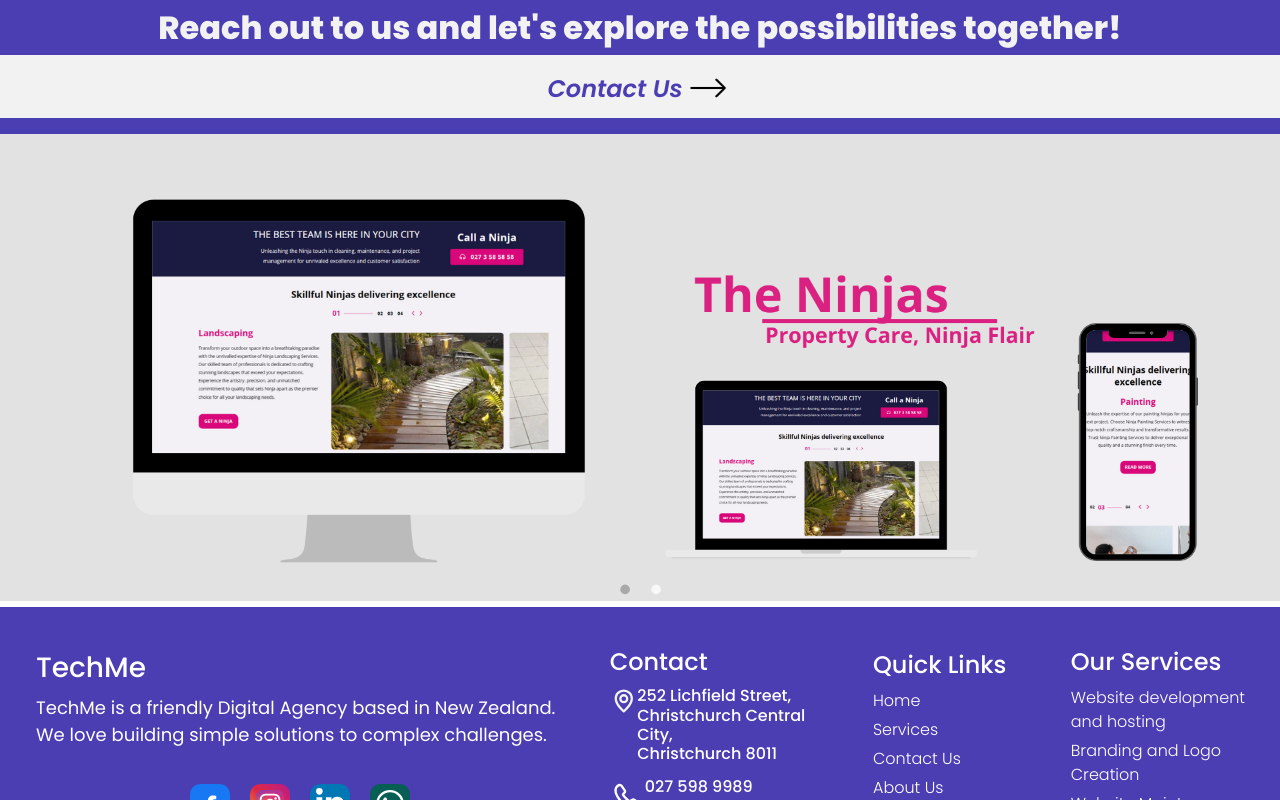
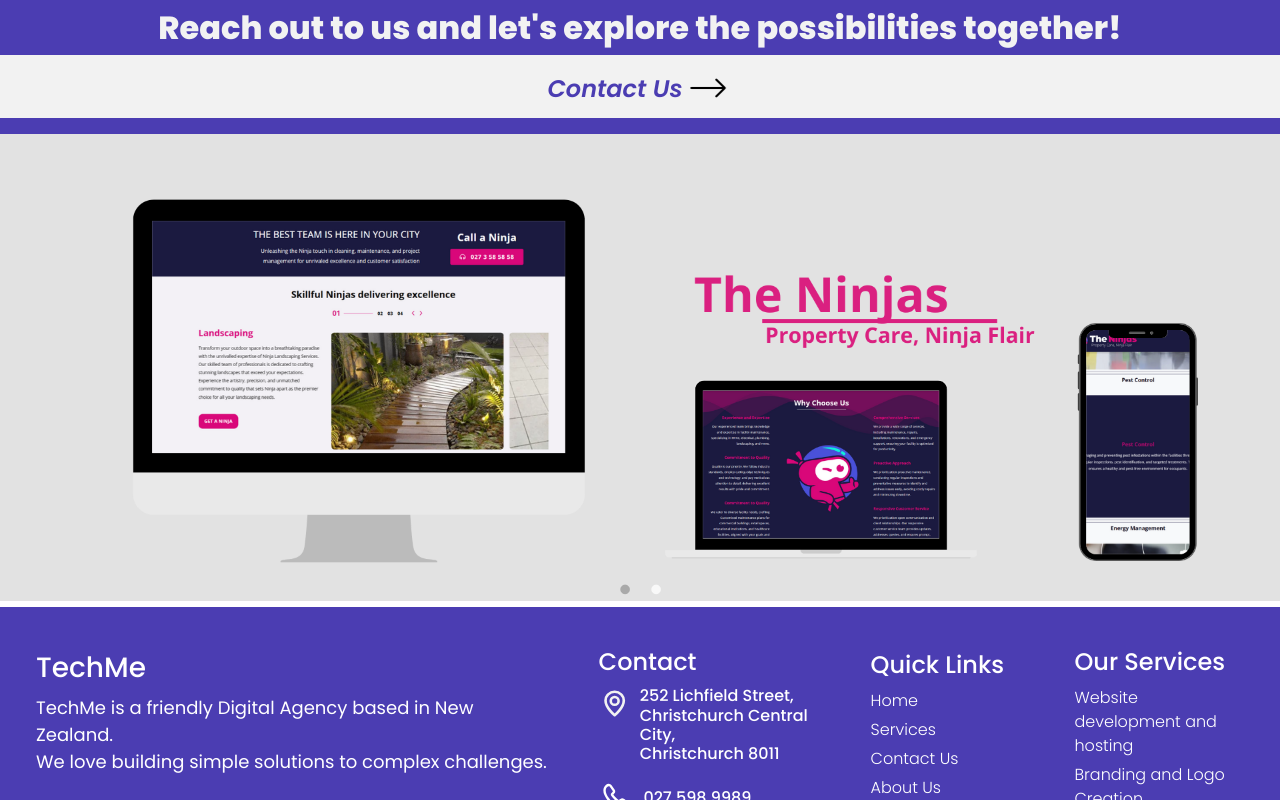
Before and after one commit to baayesh/TechMe, a React (Create React App) app: page / in a window 1280 px wide. Shown: the part 2100-2900 px from the top of the page. Built offline with nearby package versions, Linux system fonts and the light colour scheme; a web font is replaced by a local one.

Commit message:
change footer alignment and customer reviews images

```diff
--- a/src/components/Customer Reviews/CustomerReviews.jsx
+++ b/src/components/Customer Reviews/CustomerReviews.jsx
@@ -19,10 +19,10 @@
     <div className="ayesh">
       <Slider {...settings}>
         <div className="slider-mdiv">
-          <img src={GemiTeas} alt="" />
+          <a href="http://gemiteas.com" target="_blank"><img src={GemiTeas} alt="" /></a>
         </div>
         <div className="slider-mdiv">
-          <img src={TheNinjas} alt="" />
+          <a href="http://theninjas.co.nz" target="_blank"><img src={TheNinjas} alt="" /></a>
         </div>
       </Slider>
     </div>
--- a/src/components/Footer.jsx
+++ b/src/components/Footer.jsx
@@ -21,14 +21,14 @@
 
           {/* Contact details */}
           <div>
-            <div className="footer-contact-details-quick-links">
+            <div className="footer-contact-details-quick-links footer-address">
               <div className="footer-column small">
                 <h4>Contact</h4>
                 <div className="">
                   <div className="footer-contact-details">
                     <svg
-                      width="30px"
-                      height="30px"
+                      width="35px"
+                      height="35px"
                       viewBox="0 0 24 24"
                       fill="none"
                       xmlns="http://www.w3.org/2000/svg"
--- a/src/components/styles/Footer.css
+++ b/src/components/styles/Footer.css
@@ -89,10 +89,16 @@
   justify-content: center;
 }
 
+.footer-address svg{
+  align-self: flex-start;
+}
+
 .footer-contact-details {
   display: flex;
+  align-items: center;
+  gap: 0.7em;
   margin-bottom: 1em;
-    transition: transform 0.3 ease-in-out;
+  transition: transform 0.3 ease-in-out;
 }
 
 .footer-contact-details h4 {
```
Also changed, not shown: src/Assets/Home/CustomerReviews/Gemi_Teas.png, src/Assets/Home/CustomerReviews/The_Ninjas.png.
